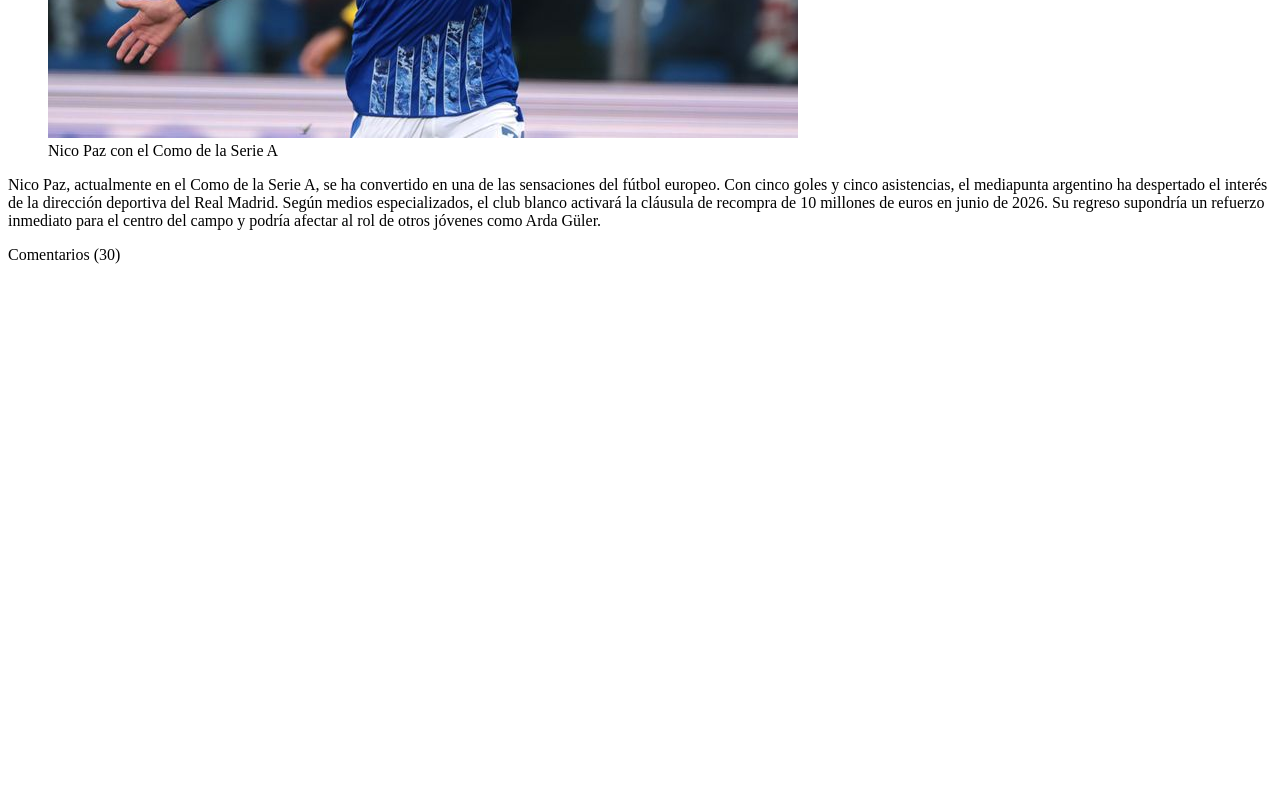
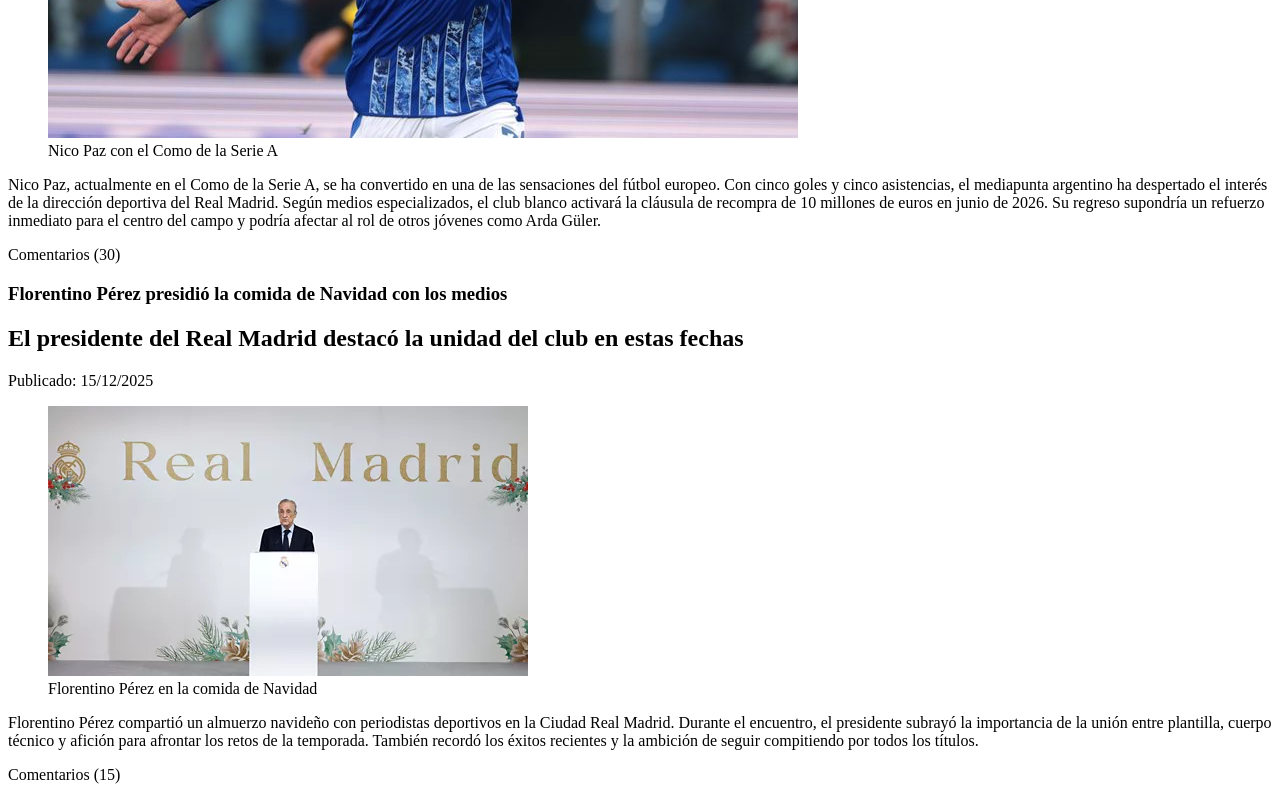
Before and after one commit to pompito088-stack/Actividad_Periodico_NOA, a plain HTML site: page index.html in a window 1280 px wide. Shown: the part 2186-2986 px from the top of the page. Before the commit the page ends 2466 px from the top, so only its background shows below. Drawn offline with Linux system fonts and the light colour scheme.

Commit message:
Noticia secundaria 4 ok

```diff
--- a/index.html
+++ b/index.html
@@ -135,6 +135,33 @@
                 </footer>
             </article>
             <!--Fin noticia secundaria 3-->
+
+            <!--Inicio noticia secundaria 4-->
+            <article>
+                <header>
+                    <hgroup>
+                        <h1>Florentino Pérez presidió la comida de Navidad con los medios</h1>
+                        <h2>El presidente del Real Madrid destacó la unidad del club en estas fechas</h2>
+                    </hgroup>
+                    <p>Publicado: 15/12/2025</p>
+                </header>
+                <figure>
+                    <img src="./imgs/Florentino comida navidad.webp" alt="Florentino Pérez en la comida de Navidad">
+                    <figcaption>Florentino Pérez en la comida de Navidad</figcaption>
+                </figure>
+                <p>
+                    Florentino Pérez compartió un almuerzo navideño con periodistas deportivos
+                    en la Ciudad Real Madrid. Durante el encuentro, el presidente subrayó la
+                    importancia de la unión entre plantilla, cuerpo técnico y afición para afrontar
+                    los retos de la temporada. También recordó los éxitos recientes y la ambición
+                    de seguir compitiendo por todos los títulos.
+                </p>
+                <footer>
+                    <p>Comentarios (15)</p>
+                </footer>
+            </article>
+            <!--Fin noticia secundaria 4-->
+
         </section>
         <!--Fin de las noticias secundarias-->
     </main>
```
Also changed, not shown: imgs/Florentino comida navidad.webp (added).
